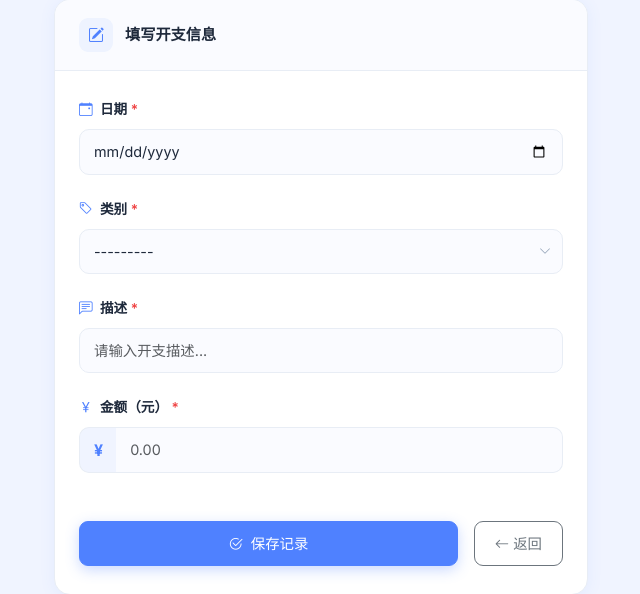
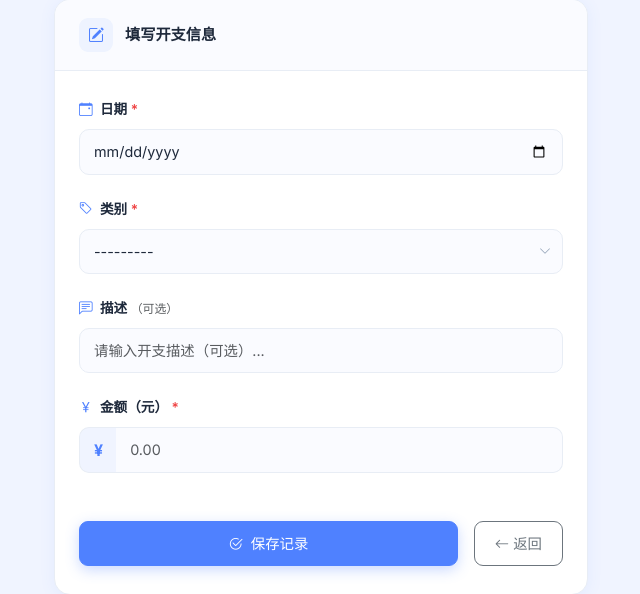
Before and after one commit to Charlesbibi/expense_tracker, a Django app: page /add/ in a window 1280 px wide. Shown: the part 165-759 px from the top of the page, without its empty margins (319-959 px from the left). Run offline with Django 4.2, Linux system fonts and the light colour scheme; data that the repository does not hold is empty.

Commit message:
模型修改-描述列改为可选项

```diff
--- a/expenses/forms.py
+++ b/expenses/forms.py
@@ -7,7 +7,7 @@ class ExpenseForm(forms.ModelForm):
         fields = ['date', 'category', 'description', 'amount']
         widgets = {
             'date': forms.DateInput(attrs={'type': 'date'}),
-            'description': forms.TextInput(attrs={'placeholder': '请输入开支描述...'}),
+            'description': forms.TextInput(attrs={'placeholder': '请输入开支描述（可选）...'}),
             'amount': forms.NumberInput(attrs={'placeholder': '0.00', 'step': '0.01'}),
         }
 
@@ -21,6 +21,8 @@ class ExpenseForm(forms.ModelForm):
         super().__init__(*args, **kwargs)
         # 在初始化时，将所有分类（包括一级和二级）都添加到选择列表中
         self.fields['category'].queryset = ExpenseCategory.objects.all()
+        # 描述字段为可选
+        self.fields['description'].required = False
 
 
 class CategoryForm(forms.ModelForm):
--- a/expenses/models.py
+++ b/expenses/models.py
@@ -32,7 +32,7 @@ class ExpenseCategory(models.Model):
 class Expense(models.Model):
     date = models.DateField(verbose_name='日期')
     category = models.ForeignKey(ExpenseCategory, on_delete=models.CASCADE, verbose_name='类别')
-    description = models.CharField(max_length=200, verbose_name='描述')
+    description = models.CharField(max_length=200, blank=True, default='', verbose_name='描述')
     amount = models.DecimalField(max_digits=10, decimal_places=2, verbose_name='金额')
 
     class Meta:
--- a/expenses/templates/expenses/add.html
+++ b/expenses/templates/expenses/add.html
@@ -70,7 +70,7 @@
                     <div class="form-group-modern mb-4">
                         <label class="form-label-modern" for="{{ form.description.id_for_label }}">
                             <i class="bi bi-chat-left-text me-1 text-primary"></i>
-                            描述 <span class="required-star">*</span>
+                            描述 <span class="text-muted small fw-normal">（可选）</span>
                         </label>
                         <div class="input-wrapper">
                             {{ form.description }}
```
